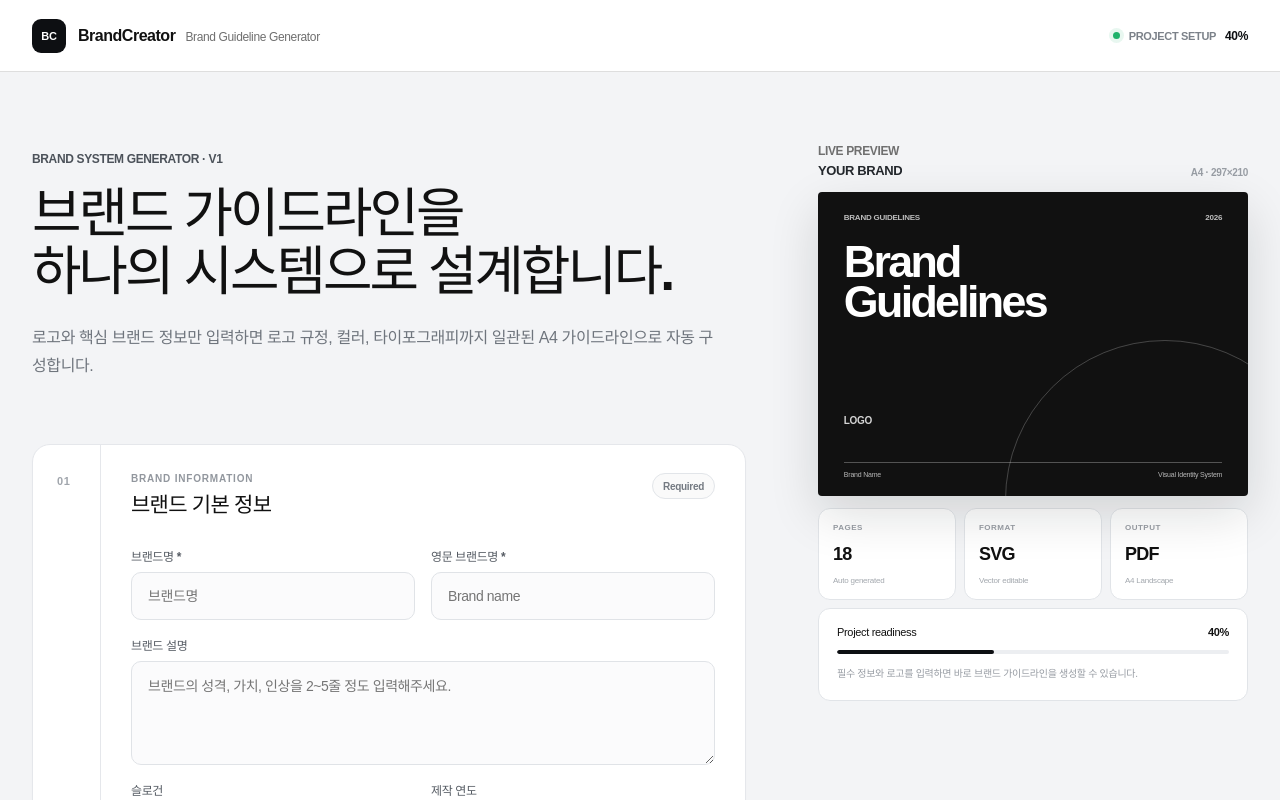
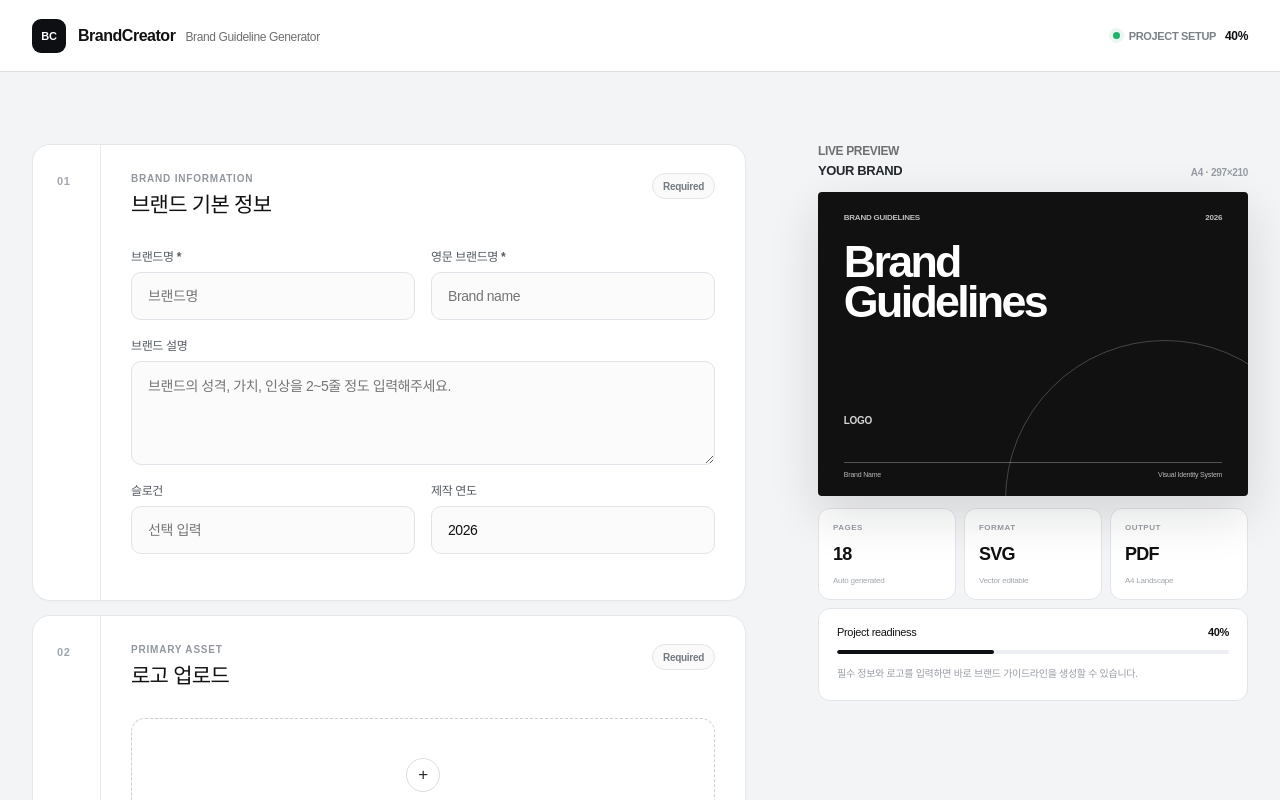
Before and after one commit to jyhome1228-cyber/brandcreator, a React (Vite) app: page / in a window 1280 px wide. Shown: the top 800 px of the page. Built offline with nearby package versions, Linux system fonts and the light colour scheme.

Commit message:
Remove setup hero intro block

```diff
--- a/src/App.tsx
+++ b/src/App.tsx
@@ -148,12 +148,6 @@ export default function App() {
 
         <main className="setup-workspace">
           <section className="setup-main">
-            <div className="setup-hero">
-              <p className="eyebrow">BRAND SYSTEM GENERATOR · V1</p>
-              <h1>브랜드 가이드라인을<br />하나의 시스템으로 설계합니다.</h1>
-              <p>로고와 핵심 브랜드 정보만 입력하면 로고 규정, 컬러, 타이포그래피까지 일관된 A4 가이드라인으로 자동 구성합니다.</p>
-            </div>
-
             <div className="setup-module-stack">
               <section className="setup-module">
                 <div className="module-index">01</div>
```
